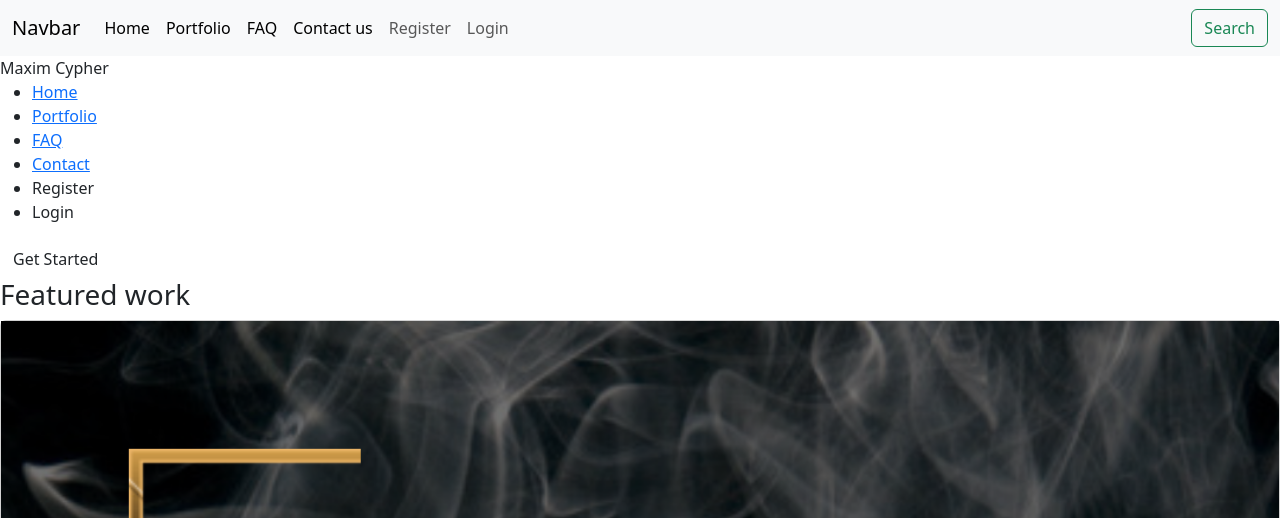
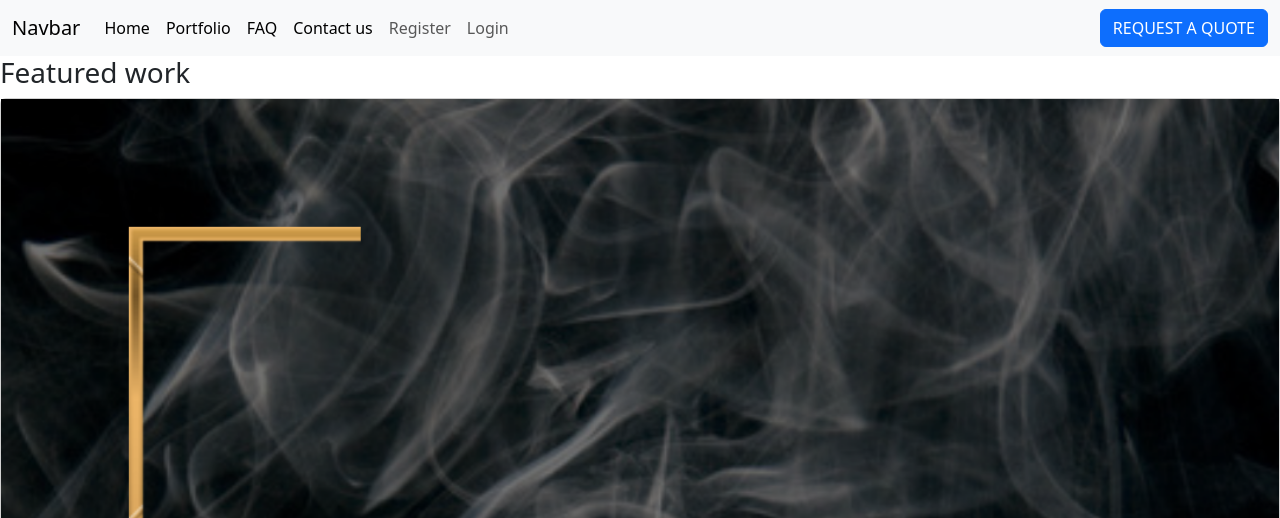
Before and after one commit to MunasheMuk2/maxim, a Django app: page / in a window 1280 px wide. Shown: the top 518 px of the page. Run offline with Django 3.2, Linux system fonts and the light colour scheme; some libraries are stand-ins or nearby versions.

Commit message:
Amend nav bar button to btn-primary

```diff
--- a/templates/base.html
+++ b/templates/base.html
@@ -72,50 +72,10 @@
           </li>
           {% endif %}
                 </ul>
-                  <button class="btn btn-outline-success" type="submit">Search</button>
+                  <button class="btn btn-primary" type="submit">REQUEST A QUOTE</button>
               </div>
             </div>
           </nav>
-
-
-      <nav>
-        <div class="logo">Maxim Cypher</div>
-        <ul>
-          <li><a href="{% url 'home' %}">Home</a></li>
-          <li><a href="#">Portfolio</a></li>
-          <li><a href="#">FAQ</a></li>
-          <li><a href="#">Contact</a></li>
-
-          {% if user.is_authenticated %}
-          <li class="nav-item">
-            <a
-              class="nav-link {% if request.path == logout_url %}active{% endif %}"
-              aria-current="page"
-              href="{% url 'account_logout' %}"
-              >Logout</a
-            >
-          </li>
-          {% else %}
-          <li class="nav-item">
-            <a
-              class="nav-link {% if request.path == signup_url %}active{% endif %}"
-              aria-current="page"
-              href="{% url 'account_signup' %}"
-              >Register</a
-            >
-          </li>
-          <li class="nav-item">
-            <a
-              class="nav-link {% if request.path == login_url %}active{% endif %}"
-              aria-current="page"
-              href="{% url 'account_login' %}"
-              >Login</a
-            >
-          </li>
-          {% endif %}
-        </ul>
-        <a href="#" class="btn">Get Started</a>
-      </nav>
     </header>
 
     <!-- Page content -->
```
